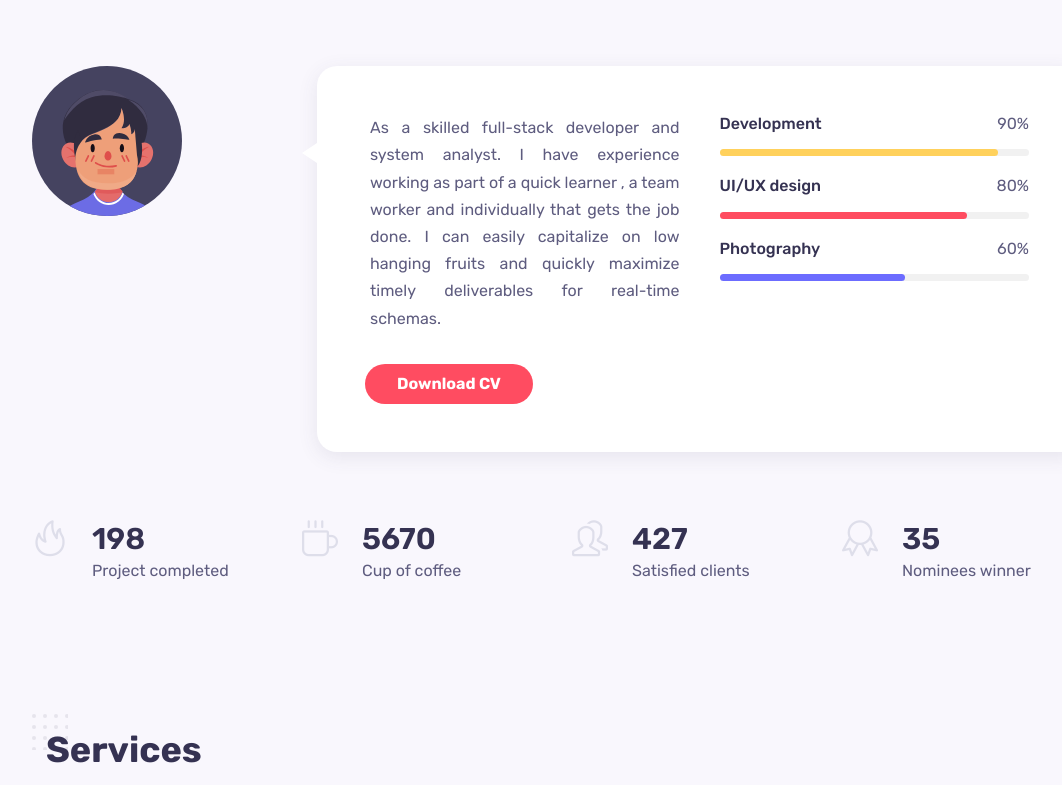
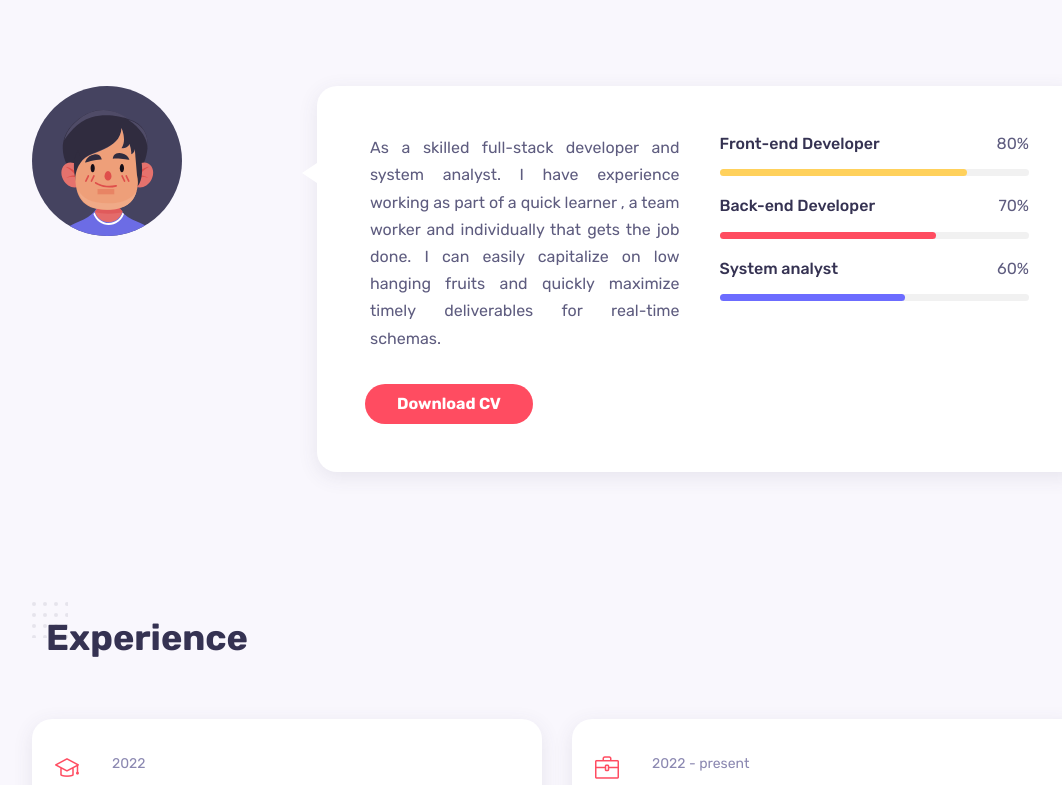
Before and after one commit to NewChakrit/React-Portfolio, a React (Create React App) app: page / in a window 1280 px wide. Shown: the part 949-1734 px from the top of the page, without its empty margins (138-1200 px from the left). Built offline with nearby package versions, Linux system fonts and the light colour scheme.

Commit message:
edit nav about comment unuses

```diff
--- a/src/App.js
+++ b/src/App.js
@@ -18,10 +18,10 @@ function App() {
       <main className="main">
         <Home />
         <About />
-        <Services />
+        {/* <Services /> */}
         <Resume />
         <Portfolio />
-        <Pricing />
+        {/* <Pricing /> */}
         <Testimonials />
         <Blog />
         <Contact />
--- a/src/components/about/About.jsx
+++ b/src/components/about/About.jsx
@@ -29,8 +29,8 @@ const About = () => {
           <div className="about__skills grid">
             <div className="skills__data">
               <div className="skills__titles">
-                <h3 className="skills__name">Development</h3>
-                <span className="skills__number ">90%</span>
+                <h3 className="skills__name">Front-end Developer</h3>
+                <span className="skills__number ">80%</span>
               </div>
 
               <div className="skills__bar">
@@ -40,8 +40,8 @@ const About = () => {
 
             <div className="skills__data">
               <div className="skills__titles">
-                <h3 className="skills__name">UI/UX design</h3>
-                <span className="skills__number ">80%</span>
+                <h3 className="skills__name">Back-end Developer</h3>
+                <span className="skills__number ">70%</span>
               </div>
 
               <div className="skills__bar">
@@ -51,7 +51,7 @@ const About = () => {
 
             <div className="skills__data">
               <div className="skills__titles">
-                <h3 className="skills__name">Photography</h3>
+                <h3 className="skills__name">System analyst</h3>
                 <span className="skills__number">60%</span>
               </div>
 
@@ -63,7 +63,7 @@ const About = () => {
         </div>
       </div>
 
-      <AboutBox />
+      {/* <AboutBox /> */}
     </section>
   );
 };
--- a/src/components/about/about.css
+++ b/src/components/about/about.css
@@ -1,6 +1,7 @@
 .about__container {
   grid-template-columns: 3fr 9fr;
   column-gap: 1.875rem;
+  margin-top: 5rem;
 }
 
 .about__data {
@@ -69,12 +70,12 @@
 }
 
 .development {
-  width: 90%;
+  width: 80%;
   background-color: rgb(255, 209, 92);
 }
 
 .ui__design {
-  width: 80%;
+  width: 70%;
   background-color: rgb(255, 76, 96);
 }
 
--- a/src/components/sidebar/Sidebar.jsx
+++ b/src/components/sidebar/Sidebar.jsx
@@ -33,11 +33,11 @@ const Sidebar = () => {
                 </a>
               </li>
 
-              <li className="nav__item">
+              {/* <li className="nav__item">
                 <a href="#services" className="nav__link">
                   <i className="icon-briefcase"></i>
                 </a>
-              </li>
+              </li> */}
 
               <li className="nav__item">
                 <a href="#resume" className="nav__link">
```
